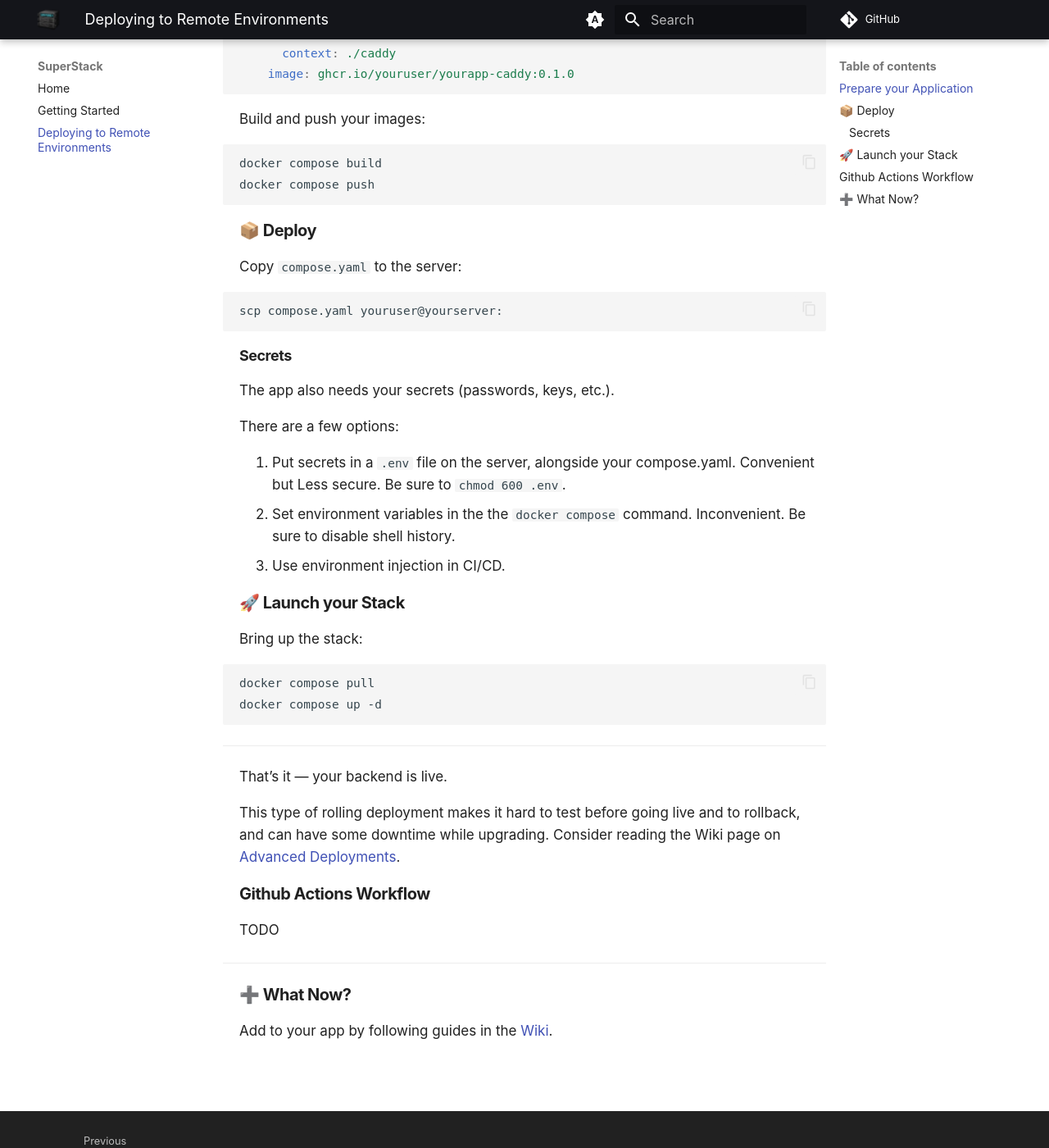
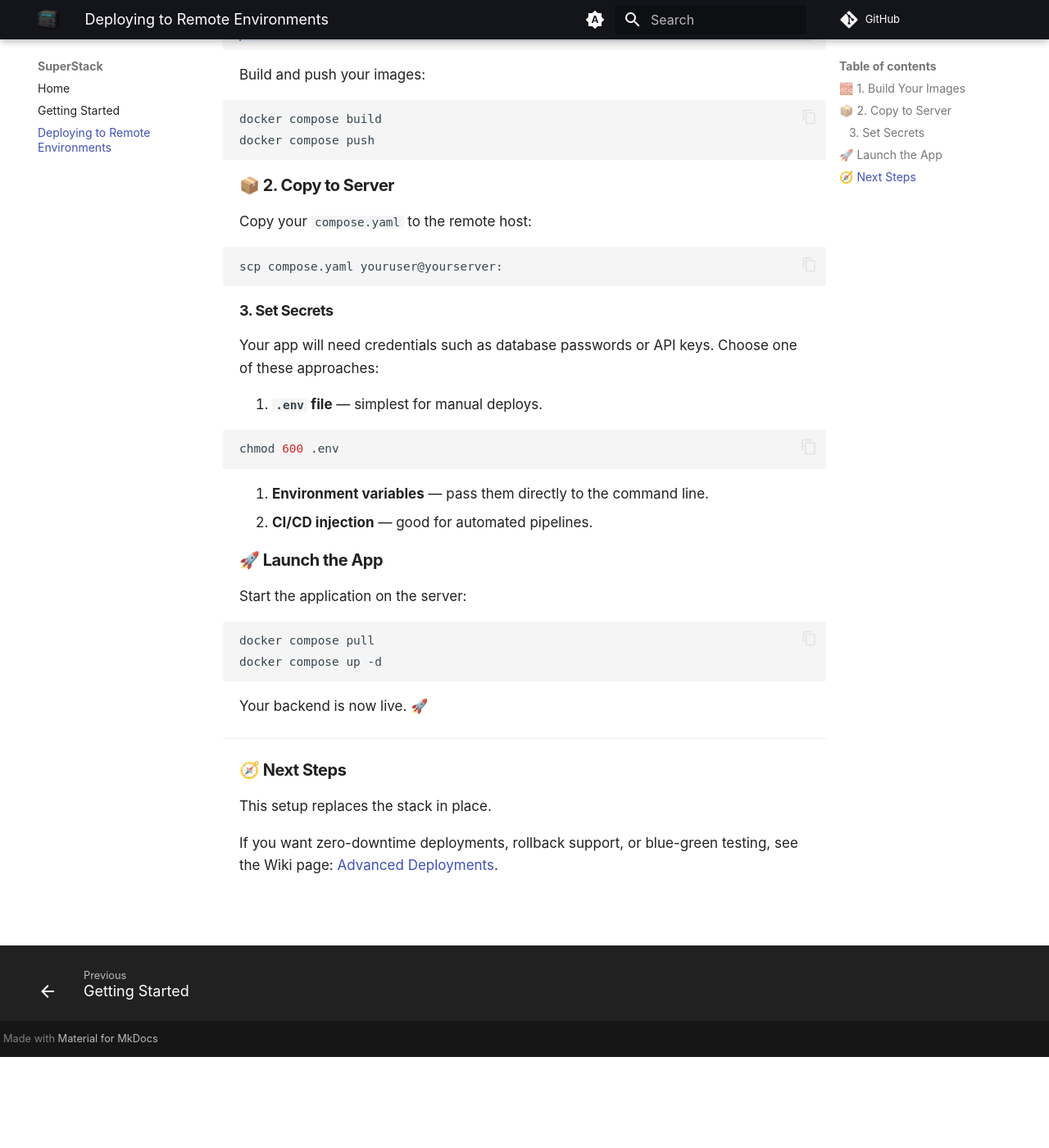
Before and after one commit to explodinglabs/superstack.docs, an MkDocs documentation site: the page built from docs/deploy.md, in a window 1280 px wide and 1400 px high, scrolled down 446 px. Shown: the whole window at 82% size. Built offline with MkDocs 1.6.1 and Material for MkDocs 9.7.7, drawn with Linux system fonts in a browser that asks for light colours; comment, search, counter and statistics services are not loaded; after the commit the page ends 1735 px from its top, so only the background shows below that; some of the changed text lies outside the part shown.

Commit message:
Adjust deploy doc

````diff
--- a/docs/deploy.md
+++ b/docs/deploy.md
@@ -4,13 +4,11 @@ SuperStack is **Docker-native**, so deployments are simple, consistent, and
 portable. The goal is that only `compose.yaml` and secrets need to exist on the
 remote server.
 
-## Prepare your Application
+## 🧱 1. Build Your Images
 
-Services that are built (they have a `build:` section in `compose.yaml`), add
-your own container repository image URIs (e.g. your Docker Hub or GitHub
-Container Registry account), for example:
+If a service has a `build:` section, add your own image name and version tag:
 
-```yaml title="compose.yaml"
+```yaml title="compose.yaml" hl_lines="5"
 services:
   caddy:
     build:
@@ -25,49 +23,45 @@ docker compose build
 docker compose push
 ```
 
-## 📦 Deploy
+## 📦 2. Copy to Server
 
-Copy `compose.yaml` to the server:
+Copy your `compose.yaml` to the remote host:
 
 ```sh
 scp compose.yaml youruser@yourserver:
 ```
 
-### Secrets
+### 3. Set Secrets
 
-The app also needs your secrets (passwords, keys, etc.).
+Your app will need credentials such as database passwords or API keys.
+Choose one of these approaches:
 
-There are a few options:
+1. **`.env` file** — simplest for manual deploys.
 
-1. Put secrets in a `.env` file on the server, alongside your compose.yaml.
-   Convenient but Less secure. Be sure to `chmod 600 .env`.
-1. Set environment variables in the the `docker compose` command. Inconvenient.
-   Be sure to disable shell history.
-1. Use environment injection in CI/CD.
+```sh
+chmod 600 .env
+```
 
-## 🚀 Launch your Stack
+2. **Environment variables** — pass them directly to the command line.
+3. **CI/CD injection** — good for automated pipelines.
 
-Bring up the stack:
+## 🚀 Launch the App
+
+Start the application on the server:
 
 ```sh
 docker compose pull
 docker compose up -d
 ```
 
----
-
-That’s it — your backend is live.
-
-This type of rolling deployment makes it hard to test before going live and to
-rollback, and can have some downtime while upgrading. Consider reading the Wiki
-page on [Advanced Deployments]().
-
-## Github Actions Workflow
-
-TODO
+Your backend is now live. 🚀
 
 ---
 
-## ➕ What Now?
+## 🧭 Next Steps
 
-Add to your app by following guides in the [Wiki](https://github.com/explodinlabs/superstack/wiki).
+This setup replaces the stack in place.
+
+If you want zero-downtime deployments, rollback support, or blue-green testing,
+see the Wiki page: [Advanced
+Deployments](https://github.com/explodinlabs/superstack/wiki).
````
